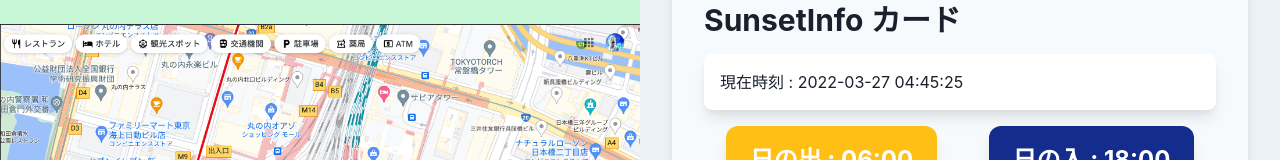
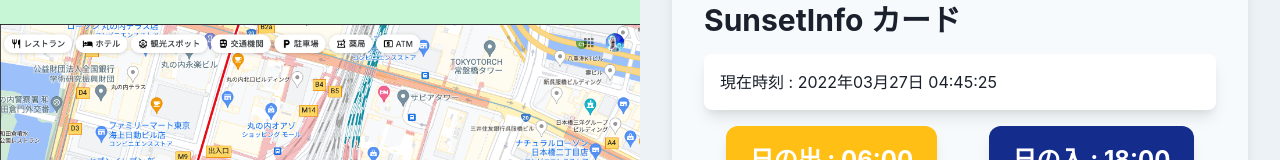
Before and after one commit to y4shiro/sunset-time-notify, a Next.js app: page / in a window 1280 px wide. Shown: the part 146-306 px from the top of the page. Built offline with nearby package versions, Linux system fonts and the light colour scheme.

Commit message:
現在日時のフォーマットに年月日表記を追加

```diff
--- a/src/components/SunsetInfo.tsx
+++ b/src/components/SunsetInfo.tsx
@@ -18,7 +18,7 @@ const SunsetInfo: VFC = () => {
 
   useEffect(() => {
     const timeoutId = setTimeout(() => {
-      const nowDate = format(new Date(), 'yyyy-MM-dd hh:mm:ss');
+      const nowDate = format(new Date(), 'yyyy年MM月dd日 HH:mm:ss');
       setDate(nowDate);
     }, 1000);
 
```
